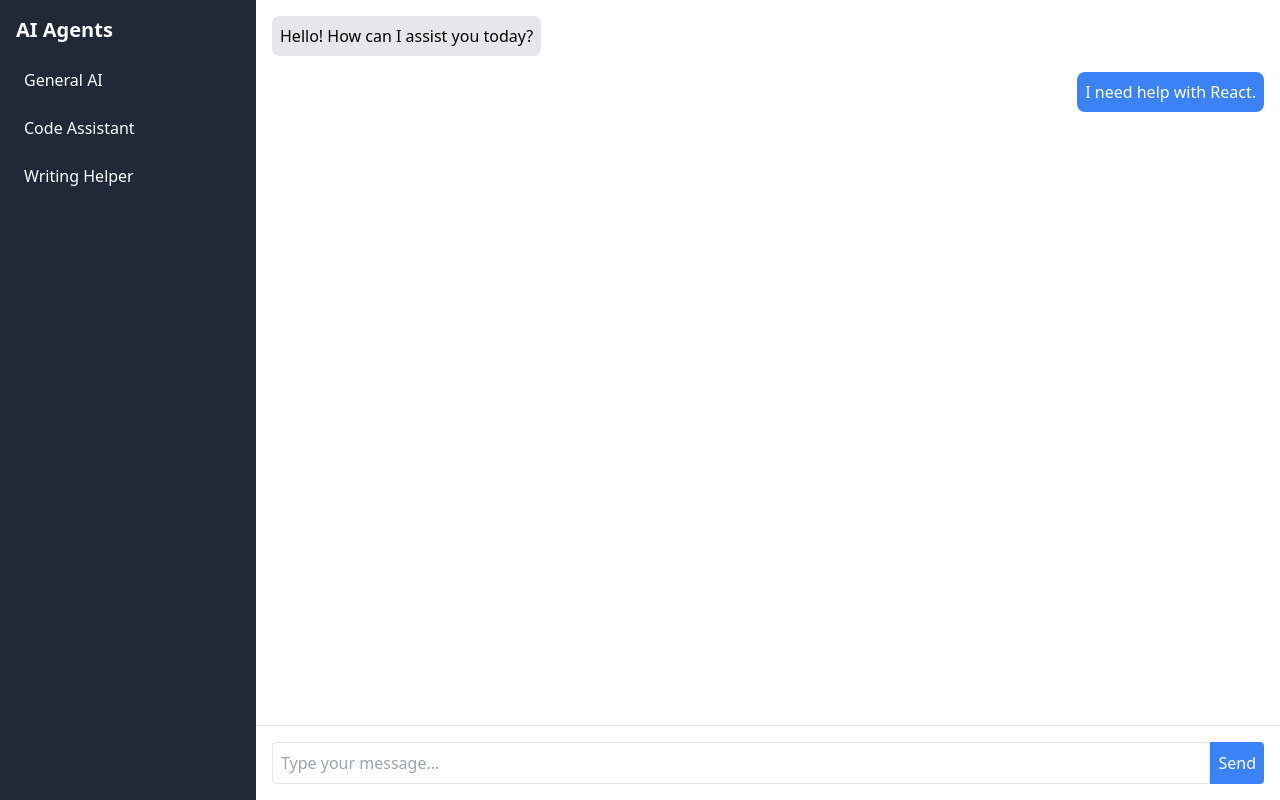
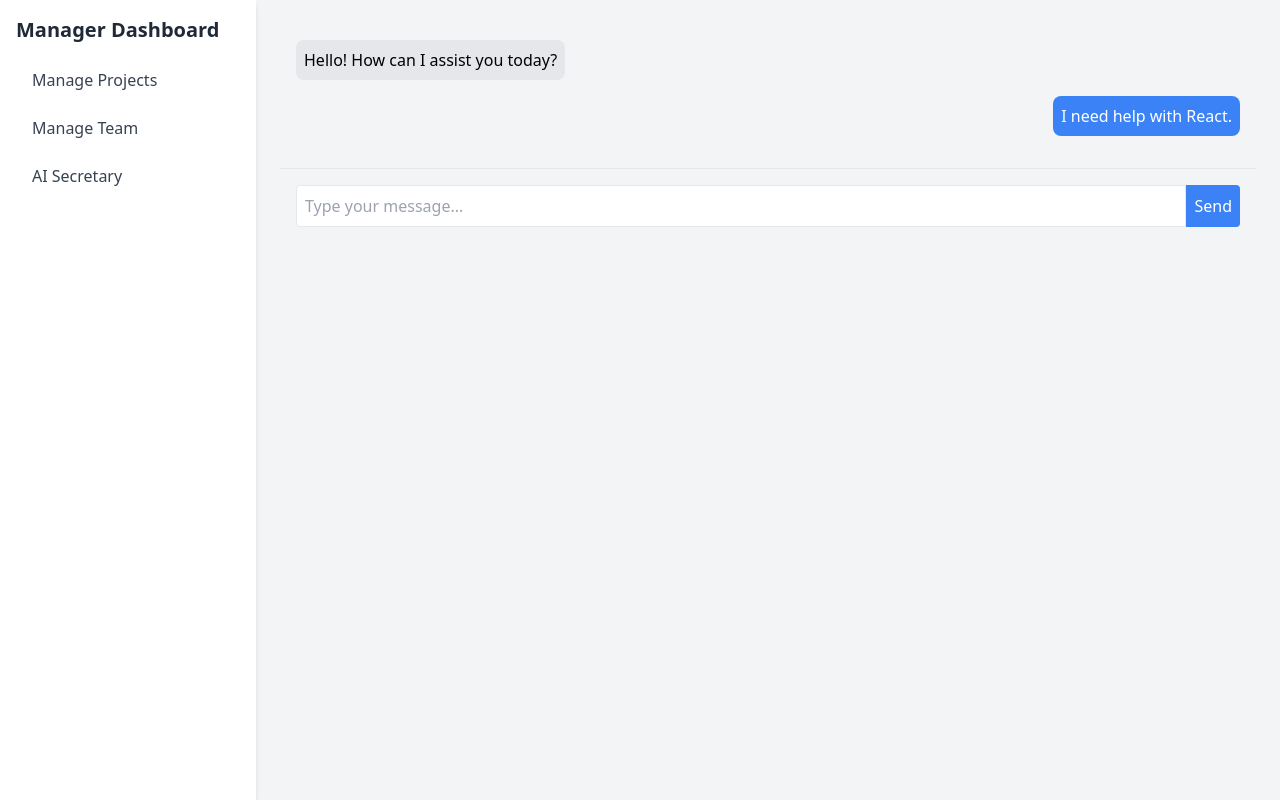
Before and after one commit to fang-fin/ELEC5620, a React (Create React App) app in the folder frontend/: page /login in a window 1280 px wide. Both pictures are taken after typing "Sample", "Sample123" into the empty fields and a click on the button "Login". Built offline with nearby package versions, Linux system fonts and the light colour scheme.

Commit message:
add Managerinterface

```diff
--- a/frontend/src/App.js
+++ b/frontend/src/App.js
@@ -1,20 +1,20 @@
-import React from 'react';
+import React, { useState } from 'react';
 import { BrowserRouter as Router, Route, Routes, Navigate } from 'react-router-dom';
 import Login from './components/Login';
 import ChatInterface from './components/ChatInterface';
 
 function App() {
-  // 这里应该有一个状态来检查用户是否已登录
-  const [isLoggedIn, setIsLoggedIn] = React.useState(false);
+  const [isLoggedIn, setIsLoggedIn] = useState(false);
+  const [userRole, setUserRole] = useState('');
 
   return (
     <Router>
       <div className="h-screen">
         <Routes>
-          <Route path="/login" element={<Login setIsLoggedIn={setIsLoggedIn} />} />
+          <Route path="/login" element={<Login setIsLoggedIn={setIsLoggedIn} setUserRole={setUserRole} />} />
           <Route
             path="/chat"
-            element={isLoggedIn ? <ChatInterface /> : <Navigate to="/login" />}
+            element={isLoggedIn ? <ChatInterface userRole={userRole} /> : <Navigate to="/login" />}
           />
           <Route path="/" element={<Navigate to="/login" />} />
         </Routes>
--- /dev/null
+++ b/frontend/src/components/AISecretary.js
@@ -0,0 +1,14 @@
+import React from 'react';
+import MessageList from './MessageList';
+import InputArea from './InputArea';
+
+function AISecretary() {
+  return (
+    <div className="flex flex-col h-full">
+      <MessageList />
+      <InputArea />
+    </div>
+  );
+}
+
+export default AISecretary;
--- a/frontend/src/components/ChatInterface.js
+++ b/frontend/src/components/ChatInterface.js
@@ -1,15 +1,39 @@
-import React from 'react';
+import React, { useState } from 'react';
 import Sidebar from './Sidebar';
 import MessageList from './MessageList';
 import InputArea from './InputArea';
+import ProjectManagement from './ProjectManagement';
+import TeamManagement from './TeamManagement';
+import AISecretary from './AISecretary';
 
 function ChatInterface() {
+  const [selectedFunction, setSelectedFunction] = useState('ai-secretary');
+
+  const renderContent = () => {
+    switch (selectedFunction) {
+      case 'manage-projects':
+        return <ProjectManagement />;
+      case 'manage-team':
+        return <TeamManagement />;
+      case 'ai-secretary':
+        return (
+          <>
+            <MessageList />
+            <InputArea />
+          </>
+        );
+      default:
+        return <div>Select a function</div>;
+    }
+  };
+
   return (
-    <div className="flex h-screen">
-      <Sidebar />
+    <div className="flex h-screen bg-gray-100">
+      <Sidebar setSelectedFunction={setSelectedFunction} />
       <div className="flex flex-col flex-grow">
-        <MessageList />
-        <InputArea />
+        <div className="flex-grow overflow-auto p-6">
+          {renderContent()}
+        </div>
       </div>
     </div>
   );
--- a/frontend/src/components/Login.js
+++ b/frontend/src/components/Login.js
@@ -1,7 +1,7 @@
 import React, { useState } from 'react';
 import { useNavigate } from 'react-router-dom';
 
-function Login({ setIsLoggedIn }) {
+function Login({ setIsLoggedIn, setUserRole }) {
   const [username, setUsername] = useState('');
   const [password, setPassword] = useState('');
   const navigate = useNavigate();
@@ -10,6 +10,7 @@ function Login({ setIsLoggedIn }) {
     e.preventDefault();
     // 这里应该有实际的登录逻辑
     setIsLoggedIn(true);
+    setUserRole('manager'); // 假设所有用户都是管理员
     navigate('/chat');
   };
 
--- /dev/null
+++ b/frontend/src/components/ProjectManagement.js
@@ -0,0 +1,13 @@
+import React from 'react';
+
+function ProjectManagement() {
+  return (
+    <div className="bg-white shadow-md rounded-lg p-6">
+      <h2 className="text-2xl font-bold mb-4">Project Management</h2>
+      <p>Here you can manage your projects.</p>
+      {/* Add project management functionality here */}
+    </div>
+  );
+}
+
+export default ProjectManagement;
--- a/frontend/src/components/Sidebar.js
+++ b/frontend/src/components/Sidebar.js
@@ -1,14 +1,37 @@
 import React from 'react';
 
-function Sidebar() {
+function Sidebar({ setSelectedFunction }) {
   return (
-    <div className="w-64 bg-gray-800 text-white p-4">
-      <h2 className="text-xl font-bold mb-4">AI Agents</h2>
-      <ul>
-        <li className="mb-2 cursor-pointer hover:bg-gray-700 p-2 rounded">General AI</li>
-        <li className="mb-2 cursor-pointer hover:bg-gray-700 p-2 rounded">Code Assistant</li>
-        <li className="mb-2 cursor-pointer hover:bg-gray-700 p-2 rounded">Writing Helper</li>
-      </ul>
+    <div className="w-64 bg-white shadow-md">
+      <div className="p-4">
+        <h2 className="text-xl font-bold text-gray-800 mb-4">Manager Dashboard</h2>
+        <ul>
+          <li className="mb-2">
+            <button
+              onClick={() => setSelectedFunction('manage-projects')}
+              className="w-full text-left px-4 py-2 text-gray-700 hover:bg-blue-500 hover:text-white rounded transition-colors"
+            >
+              Manage Projects
+            </button>
+          </li>
+          <li className="mb-2">
+            <button
+              onClick={() => setSelectedFunction('manage-team')}
+              className="w-full text-left px-4 py-2 text-gray-700 hover:bg-blue-500 hover:text-white rounded transition-colors"
+            >
+              Manage Team
+            </button>
+          </li>
+          <li className="mb-2">
+            <button
+              onClick={() => setSelectedFunction('ai-secretary')}
+              className="w-full text-left px-4 py-2 text-gray-700 hover:bg-blue-500 hover:text-white rounded transition-colors"
+            >
+              AI Secretary
+            </button>
+          </li>
+        </ul>
+      </div>
     </div>
   );
 }
--- /dev/null
+++ b/frontend/src/components/TeamManagement.js
@@ -0,0 +1,13 @@
+import React from 'react';
+
+function TeamManagement() {
+  return (
+    <div className="bg-white shadow-md rounded-lg p-6">
+      <h2 className="text-2xl font-bold mb-4">Team Management</h2>
+      <p>Here you can manage your team.</p>
+      {/* Add team management functionality here */}
+    </div>
+  );
+}
+
+export default TeamManagement;
```
